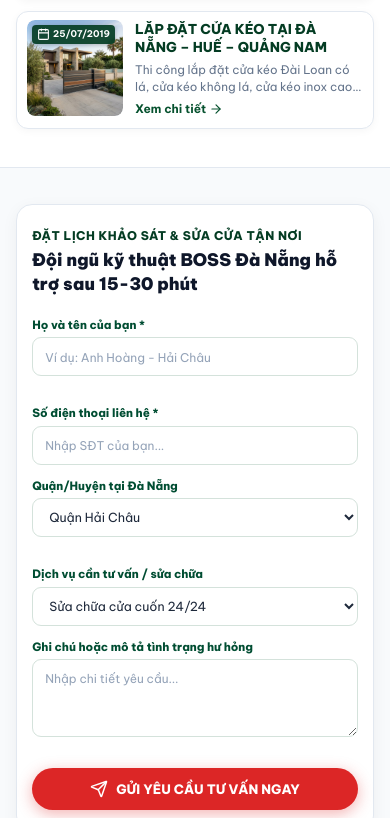
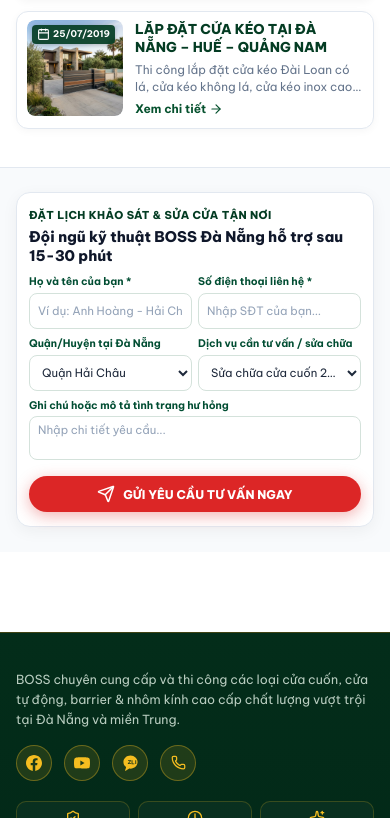
Before and after one commit to nalatio109-rgb/cuatudongbossfrontend, a React (Vite) app: page /dich-vu in a window 390 px wide. Shown: the part 1182-2000 px from the top of the page. Built offline with nearby package versions, Linux system fonts and the light colour scheme; no server answers; a web font is replaced by a local one.

Commit message:
style(mobile): bo cuc lai form dat lich 2 cot gon nhe tren dien thoai

```diff
--- a/src/pages/Services.css
+++ b/src/pages/Services.css
@@ -888,74 +888,97 @@
     gap: 5px;
   }
 
-  /* 4. Booking Form Section - Tinh Chỉnh Font Vừa Vặn, Dễ Nhìn, Đều Đẹp */
+  /* 4. Booking Form Section - Bố cục 2 cột gọn gàng, giảm chiều cao trên điện thoại */
   .site293-booking-section {
-    padding: 2.2rem 0;
+    padding: 1.5rem 0 !important;
   }
   .site293-form-card {
-    padding: 1.5rem 1.1rem;
-    border-radius: 16px;
-    box-shadow: 0 4px 16px rgba(0, 0, 0, 0.05);
+    padding: 1.1rem 0.9rem !important;
+    border-radius: 14px !important;
+    box-shadow: 0 4px 16px rgba(0, 0, 0, 0.05) !important;
   }
   .form-card-title span {
-    font-size: 0.75rem;
-    font-weight: 750;
-    letter-spacing: 0.5px;
-    margin-bottom: 4px;
-    color: #043c23;
+    font-size: 0.68rem !important;
+    font-weight: 750 !important;
+    letter-spacing: 0.4px !important;
+    margin-bottom: 2px !important;
+    color: #043c23 !important;
   }
   .form-card-title h3 {
-    font-size: 1.15rem;
-    font-weight: 850;
-    color: #0f172a;
-    line-height: 1.35;
-    margin: 0 0 1.2rem 0;
+    font-size: 0.98rem !important;
+    font-weight: 800 !important;
+    color: #0f172a !important;
+    line-height: 1.32 !important;
+    margin: 0 0 10px 0 !important;
+  }
+  .site293-real-form .form-row-grid {
+    display: grid !important;
+    grid-template-columns: 1fr 1fr !important;
+    gap: 8px !important;
+    margin-bottom: 0 !important;
   }
   .site293-real-form .form-group-item {
-    margin-bottom: 12px;
+    margin-bottom: 8px !important;
   }
   .site293-real-form label {
-    font-size: 11.5px !important;
-    font-weight: 750 !important;
-    color: #004d32;
-    margin-bottom: 3px;
-    display: block;
+    font-size: 11px !important;
+    font-weight: 700 !important;
+    color: #004d32 !important;
+    margin-bottom: 3px !important;
+    display: block !important;
+    white-space: nowrap !important;
+    overflow: hidden !important;
+    text-overflow: ellipsis !important;
   }
   .site293-real-form input,
-  .site293-real-form select,
+  .site293-real-form select {
+    width: 100% !important;
+    height: 38px !important;
+    padding: 6px 10px !important;
+    font-size: 12px !important;
+    border-radius: 8px !important;
+    border: 1.5px solid #d4e2db !important;
+    background: #ffffff !important;
+    line-height: 1.3 !important;
+    color: #1e293b !important;
+    box-sizing: border-box !important;
+  }
   .site293-real-form textarea {
-    width: 100%;
-    padding: 9.5px 12px !important;
-    font-size: 13px !important;
-    border-radius: 9px !important;
+    width: 100% !important;
+    min-height: 48px !important;
+    height: 48px !important;
+    padding: 6px 10px !important;
+    font-size: 12px !important;
+    border-radius: 8px !important;
     border: 1.5px solid #d4e2db !important;
-    background: #ffffff;
-    line-height: 1.4;
-    color: #1e293b;
-    box-sizing: border-box;
+    background: #ffffff !important;
+    line-height: 1.35 !important;
+    color: #1e293b !important;
+    box-sizing: border-box !important;
+    resize: none !important;
   }
   .site293-real-form input::placeholder,
   .site293-real-form textarea::placeholder {
-    font-size: 12px !important;
+    font-size: 11.5px !important;
     color: #94a3b8 !important;
   }
   .site293-real-form select {
-    font-size: 12.5px !important;
-    text-overflow: ellipsis;
-    white-space: nowrap;
-    overflow: hidden;
+    font-size: 11.5px !important;
+    text-overflow: ellipsis !important;
+    white-space: nowrap !important;
+    overflow: hidden !important;
+    padding-right: 18px !important;
   }
-  .site293-real-form textarea {
-    min-height: 75px !important;
-    line-height: 1.45;
+  .site293-form-card .form-submit-wrap {
+    margin-top: 8px !important;
   }
   .btn-brand-red {
-    width: 100%;
-    padding: 12px 20px !important;
-    font-size: 13px !important;
-    font-weight: 800;
-    border-radius: 25px;
-    justify-content: center;
+    width: 100% !important;
+    padding: 10px 18px !important;
+    font-size: 12.5px !important;
+    font-weight: 800 !important;
+    border-radius: 22px !important;
+    justify-content: center !important;
   }
 
   /* 5. Modal Chi Tiết Dịch Vụ */
@@ -1047,11 +1070,37 @@
     font-size: 0.84rem !important;
   }
   .form-card-title h3 {
-    font-size: 1.08rem;
-    line-height: 1.38;
+    font-size: 0.92rem !important;
+    line-height: 1.3 !important;
+    margin-bottom: 8px !important;
   }
   .site293-form-card {
-    padding: 1.3rem 0.95rem;
+    padding: 0.9rem 0.75rem !important;
+  }
+  .site293-real-form .form-row-grid {
+    gap: 6px !important;
+  }
+  .site293-real-form .form-group-item {
+    margin-bottom: 6px !important;
+  }
+  .site293-real-form label {
+    font-size: 10.5px !important;
+  }
+  .site293-real-form input,
+  .site293-real-form select {
+    height: 36px !important;
+    padding: 5px 8px !important;
+    font-size: 11.5px !important;
+  }
+  .site293-real-form textarea {
+    height: 44px !important;
+    min-height: 44px !important;
+    font-size: 11.5px !important;
+    padding: 5px 8px !important;
+  }
+  .btn-brand-red {
+    font-size: 12px !important;
+    padding: 9px 14px !important;
   }
 }
 
--- a/src/pages/Services.jsx
+++ b/src/pages/Services.jsx
@@ -302,7 +302,7 @@ const Services = () => {
                   ></textarea>
                 </div>
 
-                <div className="text-center" style={{ marginTop: '1.5rem' }}>
+                <div className="text-center form-submit-wrap" style={{ marginTop: '1.5rem' }}>
                   <button type="submit" className="btn-brand-red">
                     <Send size={18} /> GỬI YÊU CẦU TƯ VẤN NGAY
                   </button>
```
